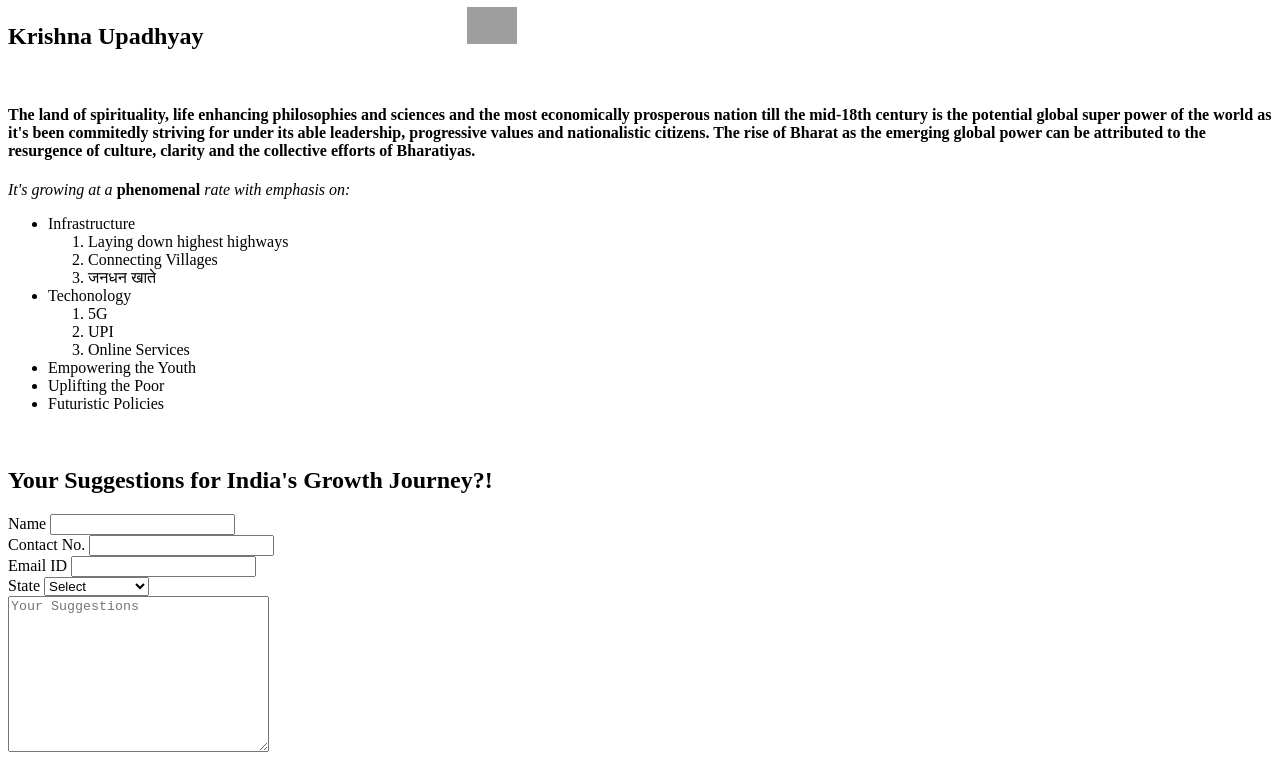
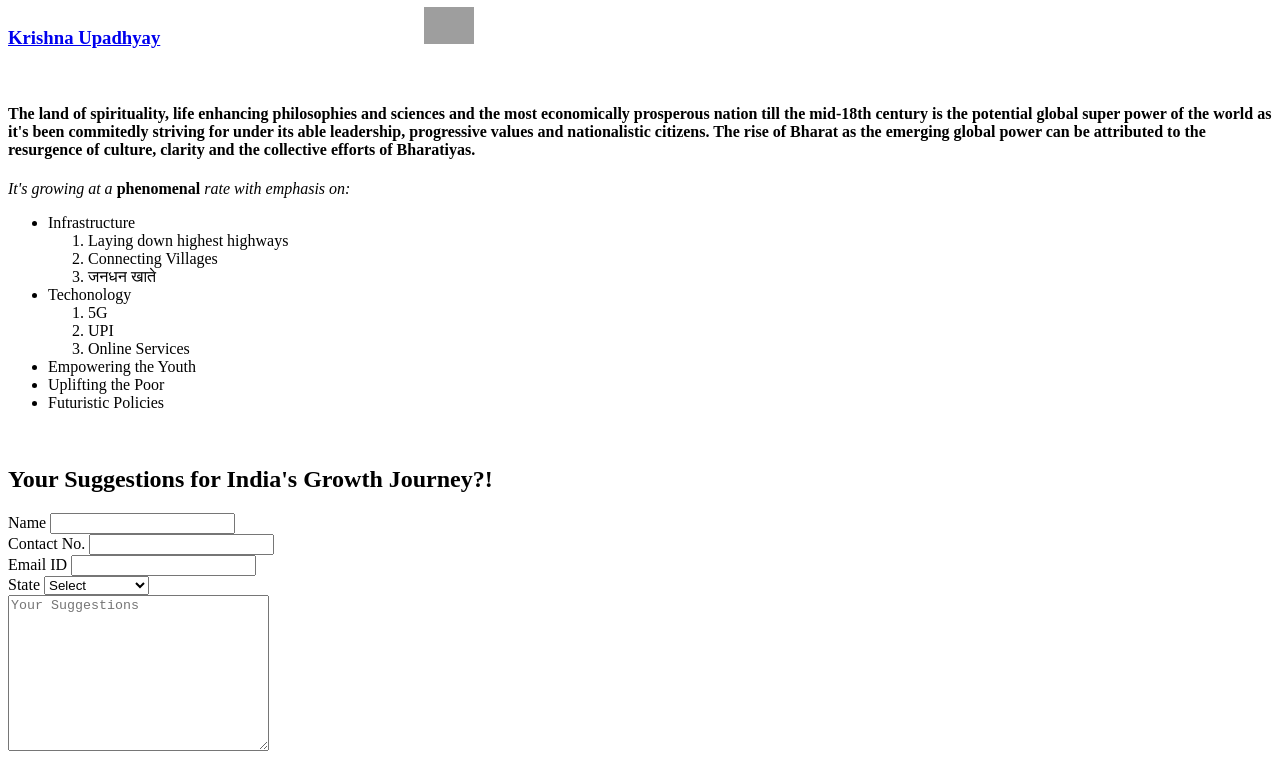
Before and after one commit to krishnaupadhyay11/krishnaupadhyay11.github.io, a plain HTML site: page Oum.html in a window 1280 px wide. Shown: the part 107-877 px from the top of the page. Drawn offline with Linux system fonts and the light colour scheme; grey boxes are pictures that could not be loaded.

Commit message:
Add files via upload

```diff
--- a/Oum.html
+++ b/Oum.html
@@ -9,7 +9,7 @@
 <body>
     <p><a href="index.html">Home</a>&emsp;&emsp;&emsp;&emsp;&emsp;&emsp;&emsp;<a id="top" href="Krishna.html"target="_blank">About the Author</a></p>
     <h1>India: The Potential Golbal Super Power</h1>
-    <p><H2 style="display:inline">Krishna Upadhyay</H2> &emsp;&emsp;&emsp;&emsp;&emsp;&emsp;&emsp;&emsp;&emsp;&emsp;&emsp;&emsp;&emsp;&emsp;&emsp;&emsp; <a href="Krishna.html"target="_blank"><img src="https://i.imgur.com/C67QC7u.png" width = "50" alt = "Author's Image"></a></p>
+    <p><a href="Krishna.html"><H3 style="display:inline">Krishna Upadhyay</H3></a> &emsp;&emsp;&emsp;&emsp;&emsp;&emsp;&emsp;&emsp;&emsp;&emsp;&emsp;&emsp;&emsp;&emsp;&emsp;&emsp; <a href="Krishna.html"target="_blank"><img src="https://i.imgur.com/C67QC7u.png" width = "50" alt = "Author's Image"></a></p>
 <!--C'mon Let's Do It!!
 <img src="./rj.jpg" alt = "Author's Image">
 <a href="E:/Pics/rj.jpg"target = "_blank">Click for more information</a>-->
```
